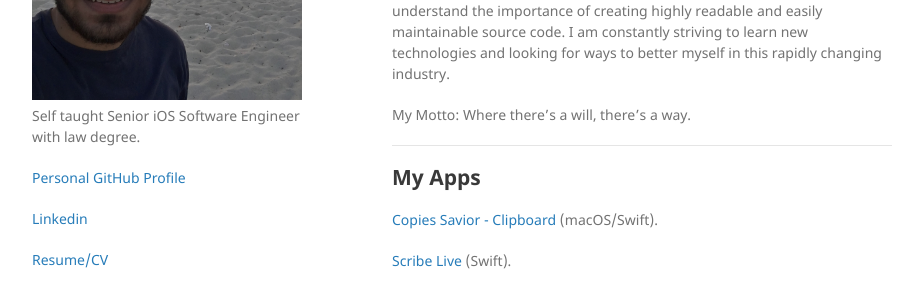
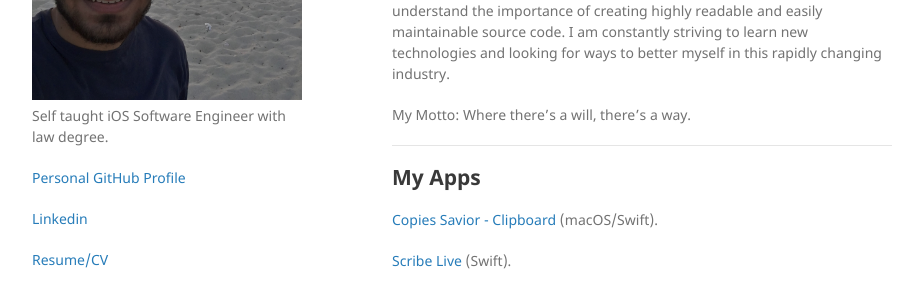
Before and after one commit to Mahmoud333/Mahmoud333.github.io, a Jekyll site: the page built from index.md, in a window 1280 px wide. Shown: the part 369-662 px from the top of the page, without its empty margins (178-1090 px from the left). Built offline with Jekyll 4.4.1, drawn with Linux system fonts in a browser that asks for light colours.

Commit message:
Update _config.yml

```diff
--- a/_config.yml
+++ b/_config.yml
@@ -1,5 +1,5 @@
 title: Mahmoud Mousa
 logo: /assets/img/IMG_7575.jpg
-description: Self taught Senior iOS Software Engineer with law degree.
+description: Self taught iOS Software Engineer with law degree.
 google_analytics:
 theme: jekyll-theme-minimal
```
